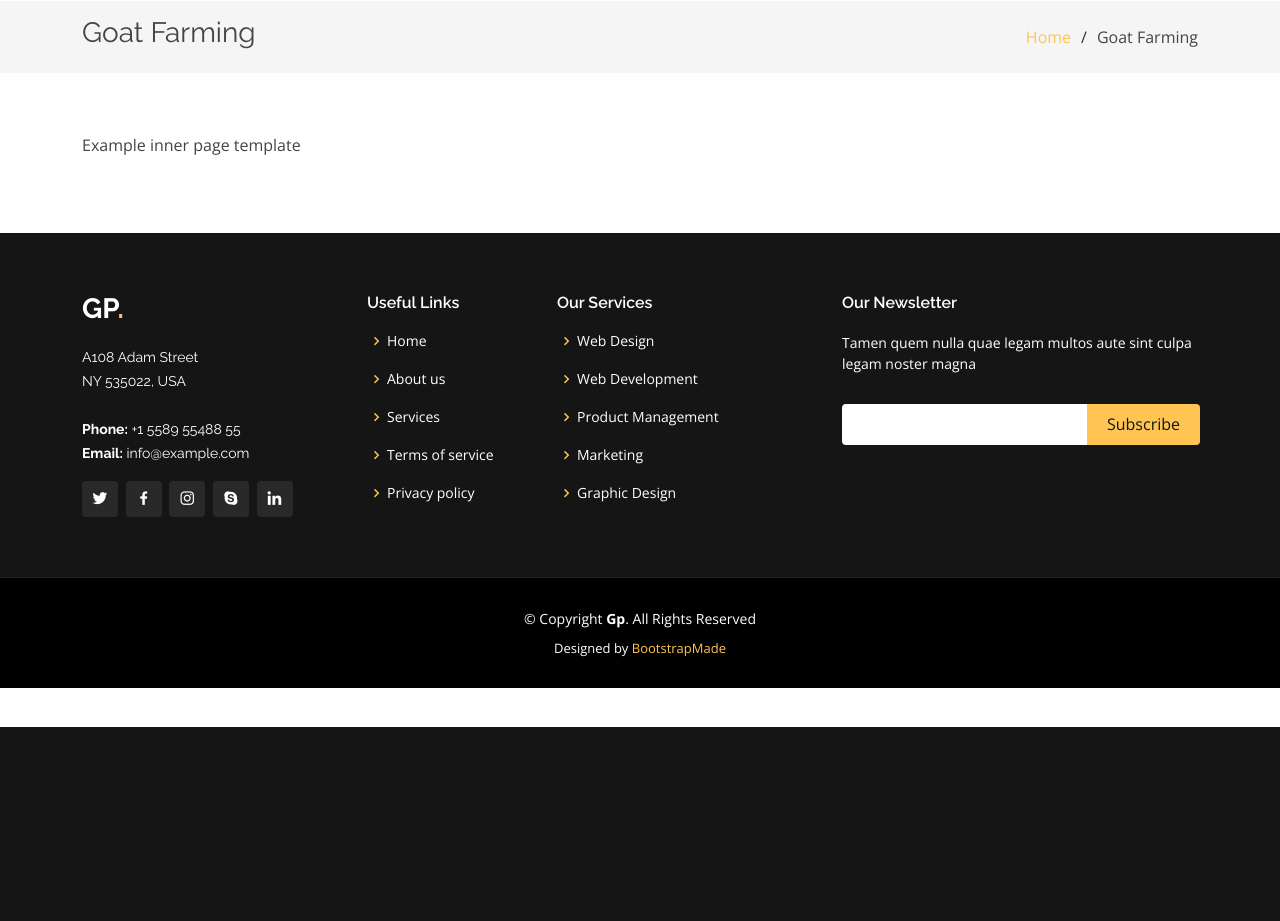
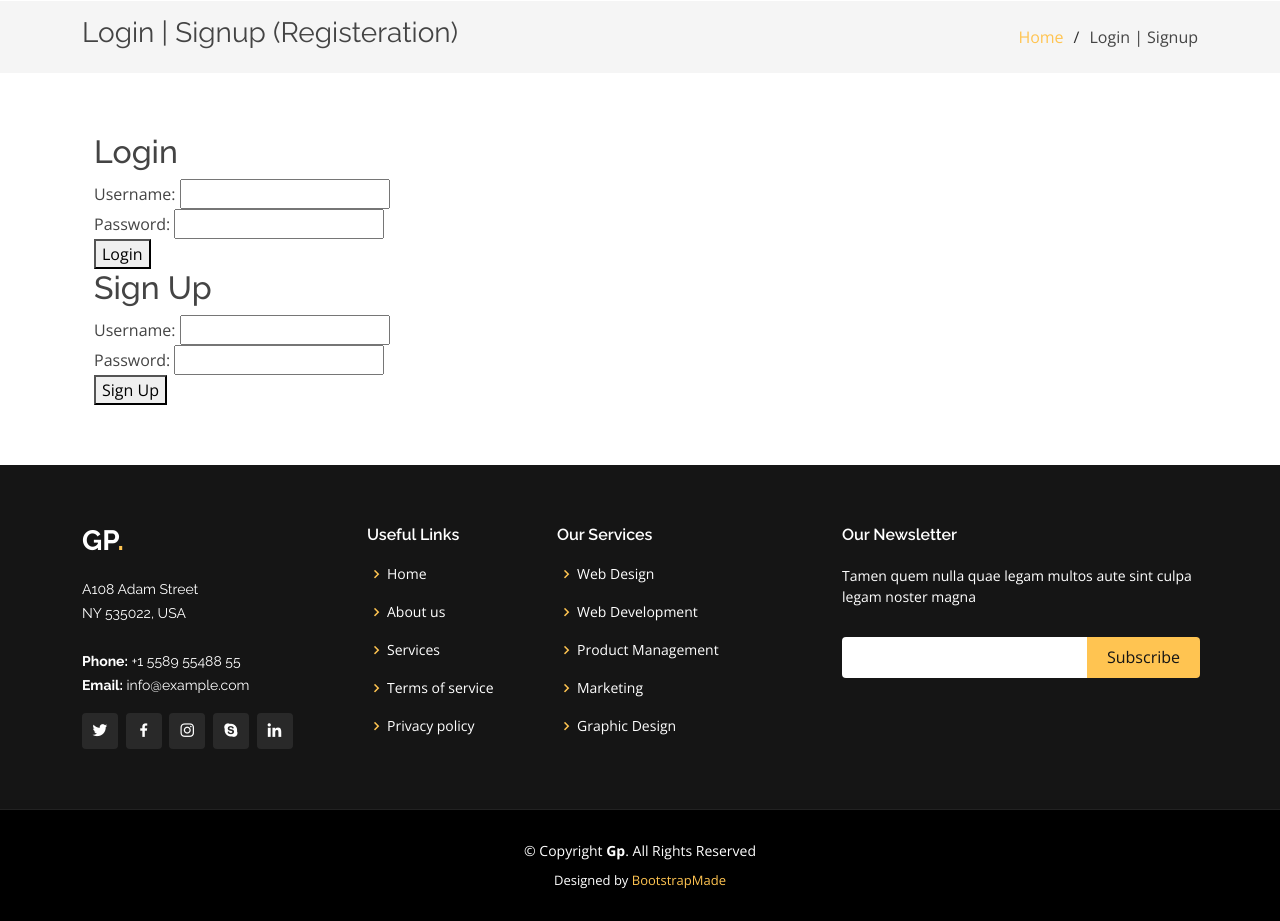
Before and after one commit to TanmayPotbhare/PotentiateAgroTech, a Flask app: template templates/inner-page.html in a window 1280 px wide. Shown: the part 73-994 px from the top of the page. Before the commit the page ends 800 px from the top, so only its background shows below. Run offline with Flask 3, Linux system fonts and the light colour scheme; the template is opened without the code that fills it, so the values that code supplies are empty; some libraries are stand-ins or nearby versions.

Commit message:
Commit (signup and login done) (21:25) 28th October

```diff
--- a/app.py
+++ b/app.py
@@ -1,7 +1,10 @@
-from flask import Flask, render_template, redirect
+from flask import Flask, render_template, redirect, url_for, request, session, flash
+import bcrypt
+from pymongo import MongoClient
 
 
 app = Flask(__name__)
+app.secret_key = "your_secret_key"  # Replace with a strong secret key
 
 
 # HOME PAGE --------------
@@ -10,17 +13,71 @@ def index():
     return render_template('index.html')
 
 
-# INNER PAGE TEMPLATE --------------------
-@app.route('/innerpage')
-def inner_page():
-    return render_template('inner-page.html')
-
-
 # ---------------- GOAT FARMING SERVICE PAGE ------------------
 # -------------------------------------------------------------
 @app.route('/goatfarming')
 def goat_farming():
     return render_template('goat_farming.html')
+
+
+# INNER PAGE TEMPLATE --------------------
+@app.route('/login_goat_service', methods=['GET', 'POST'])
+def login_goat_service():
+    if request.method == 'POST':
+        email = request.form['email']
+        password = request.form['password']
+
+        mongo_client = MongoClient("mongodb://localhost:27017/")
+        db = mongo_client["farm_project"]
+        users_collection = db["singup_goat_service"]
+
+        user = users_collection.find_one({'email': email, 'password': password})
+
+        if user:
+            session['email'] = email
+            return redirect(url_for('dashboard_goat_service'))
+        else:
+            flash('Invalid email or password')
+            return redirect(url_for('home'))
+
+    return render_template('login-goat-service.html')
+
+
+@app.route('/signup_goat_service', methods=['GET', 'POST'])
+def signup_goat_service():
+    if request.method == 'POST':
+        fullname = request.form['fullname']
+        email = request.form['email']
+        password = request.form['password']
+        confirm_password = request.form['confirm_password']
+
+        mongo_client = MongoClient("mongodb://localhost:27017/")
+        db = mongo_client["farm_project"]
+        users_collection = db["singup_goat_service"]
+        print('I have connected to database')
+        print('Here is the error')
+
+        # Check if the passwords match
+        if password != confirm_password:
+            flash('Passwords do not match')
+            return redirect(url_for('home'))
+        print('There is the error')
+        existing_user = users_collection.find_one({'email': email})
+
+        if existing_user:
+            print(existing_user)
+            flash('Username already taken')
+            return redirect(url_for('home'))
+        else:
+            users_collection.insert_one({'fullname': fullname, 'email': email, 'password': password, 'confirm_password': confirm_password})
+            session['email'] = email
+            return redirect(url_for('login_goat_service'))
+    return render_template('signup-goat-service.html')
+
+
+@app.route('/dashboard_goat_service')
+def dashboard_goat_service():
+    return render_template('dashboard_goat_service.html')
 # ------------------------- END -------------------------------
 
 
--- a/templates/index.html
+++ b/templates/index.html
@@ -5,12 +5,12 @@
   <meta charset="utf-8">
   <meta content="width=device-width, initial-scale=1.0" name="viewport">
 
-  <title>Gp Bootstrap Template - Index</title>
+  <title>potentiate-agro-tech</title>
   <meta content="" name="description">
   <meta content="" name="keywords">
 
   <!-- Favicons -->
-  <link href="static/assets/img/favicon.png" rel="icon">
+  <link href="static/assets/img/logoPAT1.png" rel="icon">
   <link href="static/assets/img/apple-touch-icon.png" rel="apple-touch-icon">
 
   <!-- Google Fonts -->
@@ -38,7 +38,6 @@
 </head>
 
 <body>
-
   <!-- ======= Header ======= -->
   <header id="header" class="fixed-top ">
     <div class="container d-flex align-items-center justify-content-lg-between">
--- a/templates/inner-page.html
+++ b/templates/inner-page.html
@@ -5,12 +5,12 @@
   <meta charset="utf-8">
   <meta content="width=device-width, initial-scale=1.0" name="viewport">
 
-  <title>Inner Page - Gp Bootstrap Template</title>
+  <title>potentiate-agro-tech</title>
   <meta content="" name="description">
   <meta content="" name="keywords">
 
   <!-- Favicons -->
-  <link href="static/assets/img/favicon.png" rel="icon">
+  <link href="static/assets/img/logoPAT1.png" rel="icon">
   <link href="static/assets/img/apple-touch-icon.png" rel="apple-touch-icon">
 
   <!-- Google Fonts -->
@@ -74,10 +74,10 @@
       <div class="container">
 
         <div class="d-flex justify-content-between align-items-center">
-          <h2>Goat Farming</h2>
+          <h2>Login | Signup (Registeration)</h2>
           <ol>
             <li><a href="/">Home</a></li>
-            <li>Goat Farming</li>
+            <li>Login | Signup</li>
           </ol>
         </div>
 
@@ -86,9 +86,41 @@
 
     <section class="inner-page">
       <div class="container">
-        <p>
-          Example inner page template
-        </p>
+
+        <div class="container">
+        <h2>Login</h2>
+        <form action="login.php" method="post">
+            <div class="form-group">
+                <label for="username">Username:</label>
+                <input type="text" id="username" name="username" required>
+            </div>
+            <div class="form-group">
+                <label for="password">Password:</label>
+                <input type="password" id="password" name="password" required>
+            </div>
+            <div class="form-group">
+                <button type="submit">Login</button>
+            </div>
+        </form>
+    </div>
+
+    <div class="container">
+        <h2>Sign Up</h2>
+        <form action="signup.php" method="post">
+            <div class="form-group">
+                <label for="newUsername">Username:</label>
+                <input type="text" id="newUsername" name="newUsername" required>
+            </div>
+            <div class="form-group">
+                <label for="newPassword">Password:</label>
+                <input type="password" id="newPassword" name="newPassword" required>
+            </div>
+            <div class="form-group">
+                <button type="submit">Sign Up</button>
+            </div>
+        </form>
+    </div>
+
       </div>
     </section>
 
--- a/templates/portfolio-details.html
+++ b/templates/portfolio-details.html
@@ -5,12 +5,12 @@
   <meta charset="utf-8">
   <meta content="width=device-width, initial-scale=1.0" name="viewport">
 
-  <title>Portfolio Details - Gp Bootstrap Template</title>
+  <title>potentiate-agro-tech</title>
   <meta content="" name="description">
   <meta content="" name="keywords">
 
   <!-- Favicons -->
-  <link href="assets/img/favicon.png" rel="icon">
+  <link href="assets/img/logoPAT1.png" rel="icon">
   <link href="assets/img/apple-touch-icon.png" rel="apple-touch-icon">
 
   <!-- Google Fonts -->
```
Also changed, not shown: templates/goat_farming.html (+11 -9 lines).
